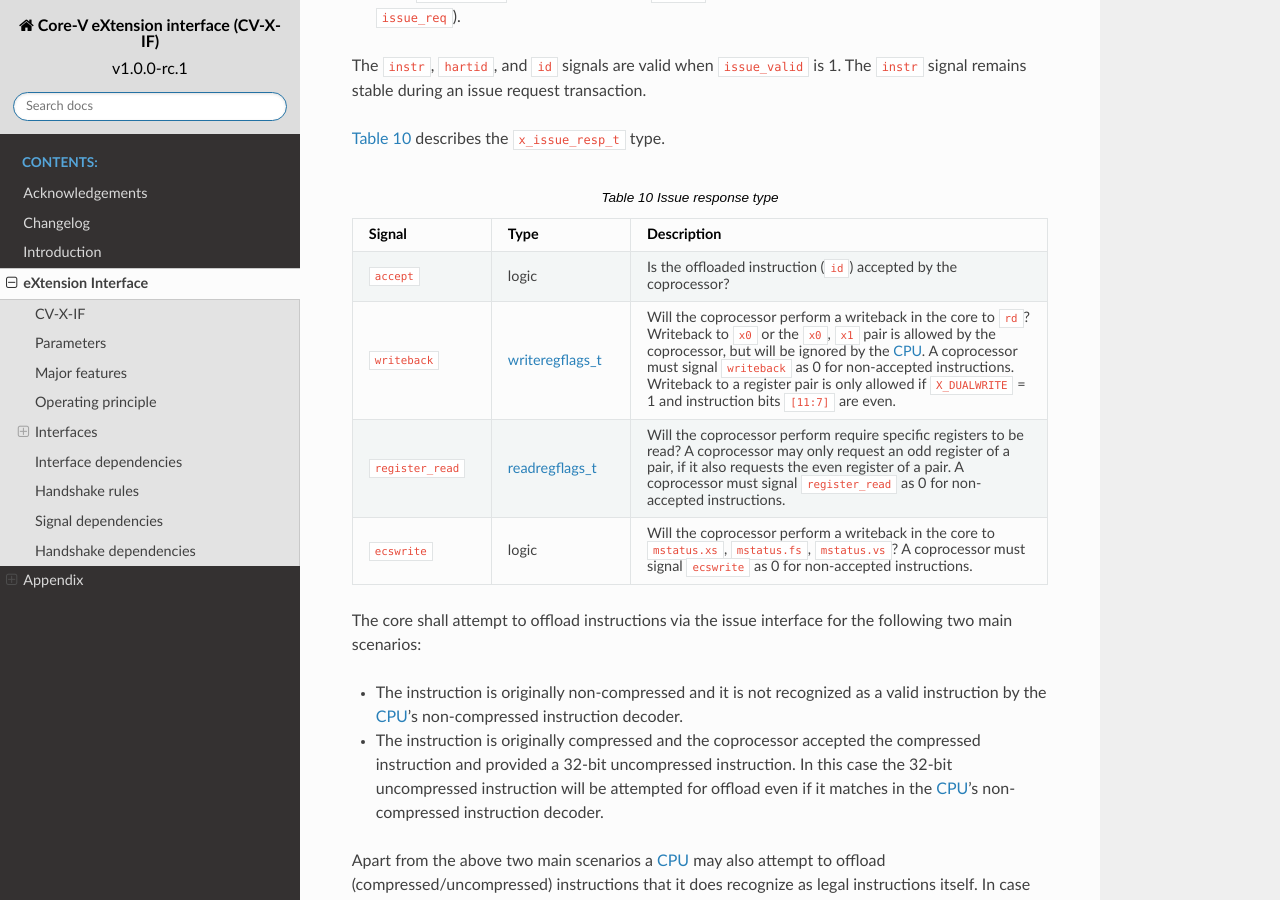
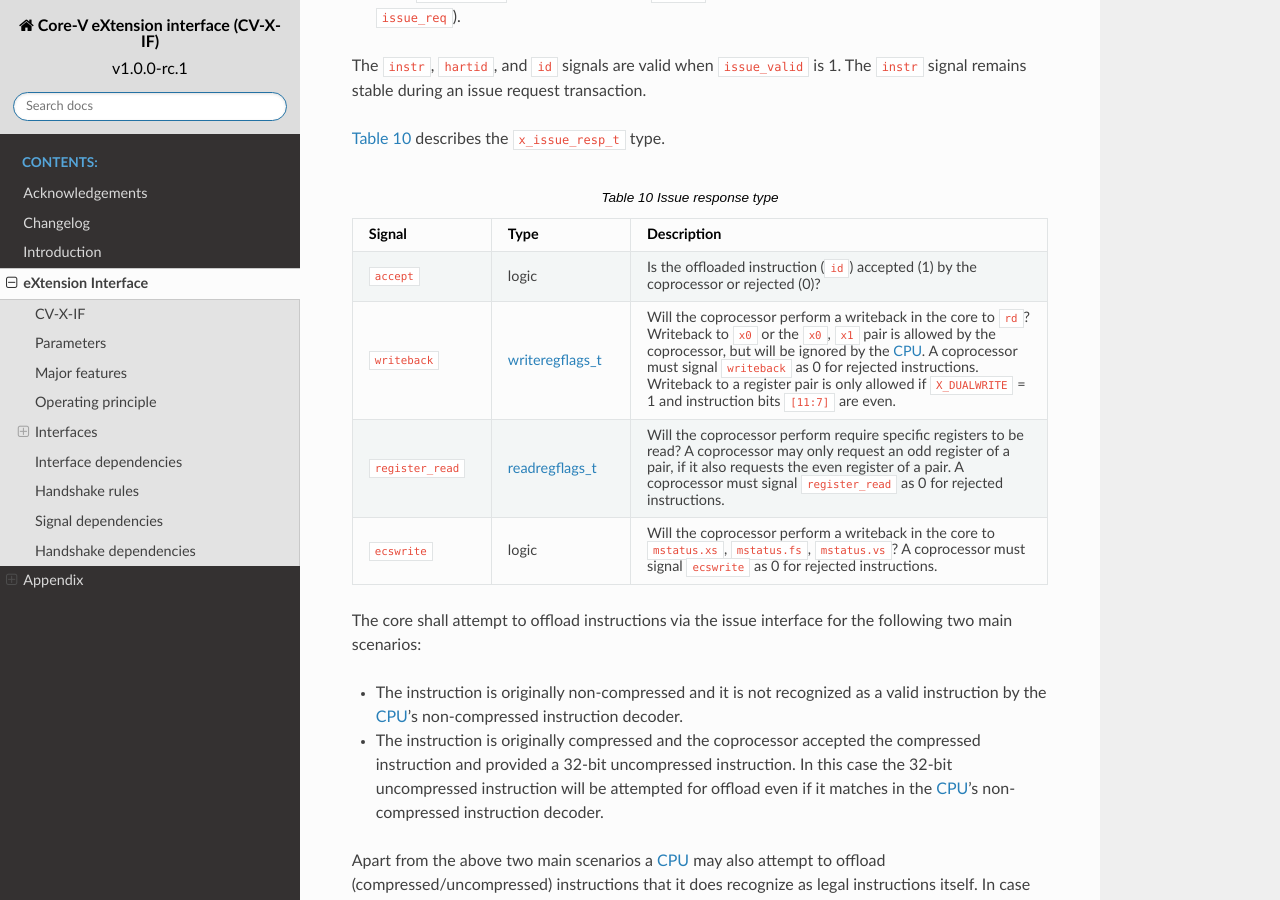
Before and after one commit to openhwgroup/core-v-xif, a Sphinx documentation site: the page built from docs/source/x_ext.rst, in a window 1280 px wide and 900 px high, scrolled down 8684 px. Built offline with Sphinx 7.4.7 and the Read the Docs theme 2.0.0, drawn with Linux system fonts in a browser that asks for light colours.

Commit message:
Enforcing consistent terminology for instructions offloaded where acc… (#170)
…ept=0 was signaled

```diff
--- a/docs/source/x_ext.rst
+++ b/docs/source/x_ext.rst
@@ -457,20 +457,20 @@ The ``instr`` signal remains stable during an issue request transaction.
   +------------------------+------------------------+------------------------------------------------------------------------------------------------------------------+
   | Signal                 | Type                   | Description                                                                                                      |
   +========================+========================+==================================================================================================================+
-  | ``accept``             | logic                  | Is the offloaded instruction (``id``) accepted by the |coprocessor|?                                             |
+  | ``accept``             | logic                  | Is the offloaded instruction (``id``) accepted (1) by the |coprocessor| or rejected (0)?                         |
   +------------------------+------------------------+------------------------------------------------------------------------------------------------------------------+
   | ``writeback``          | :ref:`writeregflags_t  | Will the |coprocessor| perform a writeback in the core to ``rd``?                                                |
   |                        | <writeregflags>`       | Writeback to ``x0`` or the ``x0``, ``x1`` pair is allowed by the |coprocessor|,                                  |
   |                        |                        | but will be ignored by the |processor|.                                                                          |
-  |                        |                        | A |coprocessor| must signal ``writeback`` as 0 for non-accepted instructions.                                    |
+  |                        |                        | A |coprocessor| must signal ``writeback`` as 0 for rejected instructions.                                        |
   |                        |                        | Writeback to a register pair is only allowed if ``X_DUALWRITE`` = 1 and instruction bits ``[11:7]`` are even.    |
   +------------------------+------------------------+------------------------------------------------------------------------------------------------------------------+
   | ``register_read``      | :ref:`readregflags_t   | Will the |coprocessor| perform require specific registers to be read?                                            |
   |                        | <readregflags>`        | A |coprocessor| may only request an odd register of a pair, if it also requests the even register of a pair.     |
-  |                        |                        | A |coprocessor| must signal ``register_read`` as 0 for non-accepted instructions.                                |
+  |                        |                        | A |coprocessor| must signal ``register_read`` as 0 for rejected instructions.                                    |
   +------------------------+------------------------+------------------------------------------------------------------------------------------------------------------+
   | ``ecswrite``           | logic                  | Will the |coprocessor| perform a writeback in the core to ``mstatus.xs``, ``mstatus.fs``, ``mstatus.vs``?        |
-  |                        |                        | A |coprocessor| must signal ``ecswrite`` as 0 for non-accepted instructions.                                     |
+  |                        |                        | A |coprocessor| must signal ``ecswrite`` as 0 for rejected instructions.                                         |
   +------------------------+------------------------+------------------------------------------------------------------------------------------------------------------+
 
 The core shall attempt to offload instructions via the issue interface for the following two main scenarios:
@@ -509,7 +509,7 @@ The signals in ``issue_resp`` are valid when ``issue_valid`` and ``issue_ready``
     | Signal                 | Type                   | Description                                                                                                      |
     +========================+========================+==================================================================================================================+
     | ``loadstore``          | logic                  | Is the offloaded instruction a load/store instruction?                                                           |
-    |                        |                        | A |coprocessor| must signal ``loadstore`` as 0 for non-accepted instructions. (Only) if an instruction is        |
+    |                        |                        | A |coprocessor| must signal ``loadstore`` as 0 for rejected instructions. (Only) if an instruction is            |
     |                        |                        | accepted with ``loadstore`` is 1 and the instruction is not killed, then the |coprocessor| must perform one or   |
     |                        |                        | more transactions via the memory group interface.                                                                |
     +------------------------+------------------------+------------------------------------------------------------------------------------------------------------------+
@@ -816,7 +816,7 @@ Memory (request/response) interface
   then it shall issue no further memory request transactions for the same instruction (``hartid`` + ``id``). Similarly, after having received ``commit_kill`` = 1 no further memory request transactions shall
   be issued by a |coprocessor| for the same instruction (``hartid`` + ``id``).
 
-  A |coprocessor| shall never initiate a memory request transaction(s) for offloaded non-accepted instructions.
+  A |coprocessor| shall never initiate a memory request transaction(s) for offloaded rejected instructions.
   A |coprocessor| shall never initiate a memory request transaction(s) for offloaded non-load/store instructions (``loadstore`` = 0).
   A |coprocessor| shall never initiate a non-speculative memory request transaction(s) unless in the same cycle or after the cycle of receiving a commit transaction with ``commit_kill`` = 0.
   A |coprocessor| shall never initiate a speculative memory request transaction(s) on cycles after a cycle in which it receives ``commit_kill`` = 1 via the commit transaction.
```
